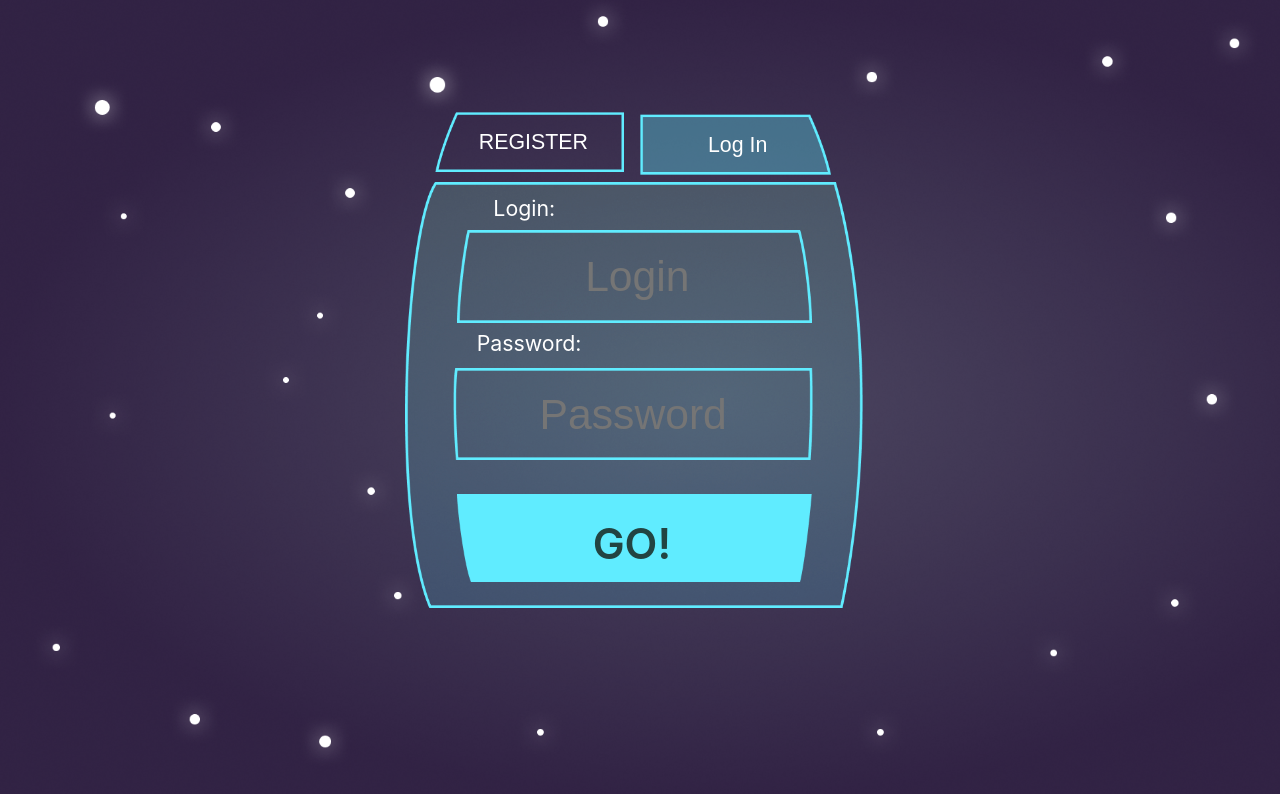
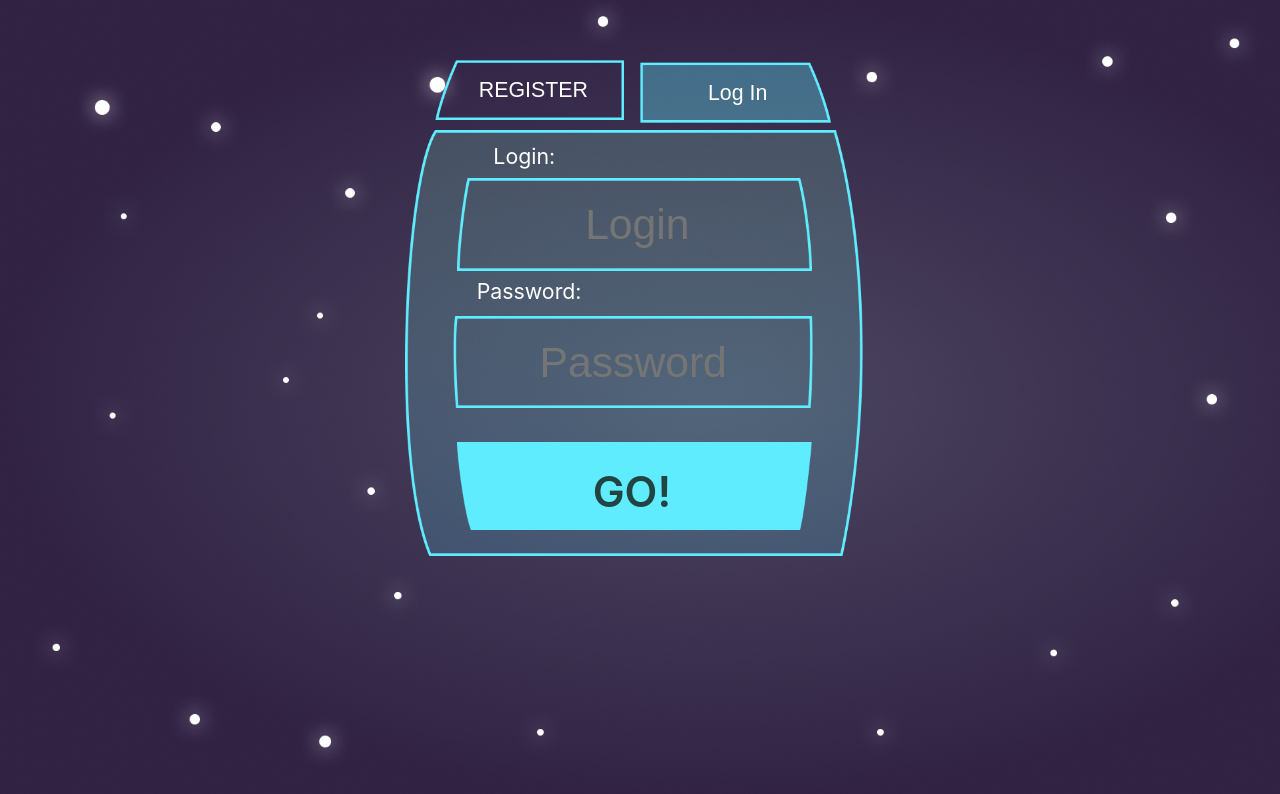
Before and after one commit to Invisibles-studio/BlueWhale, a React (Create React App) app: page / in a window 1280 px wide. Shown: the top 794 px of the page. Built offline with nearby package versions, Linux system fonts and the light colour scheme.

Commit message:
Update design

```diff
--- a/src/components/NewDesign/game.css
+++ b/src/components/NewDesign/game.css
@@ -453,6 +453,7 @@
     width: 100%;
 }
 
+@media (max-height: 1080px) {
     .authBlockMain {
         position: absolute;
 
@@ -462,6 +463,32 @@
         left: 29.844vw;
         top: 8.750vw;
     }
+
+}
+
+@media (max-height: 970px) {
+    .authBlockMain {
+        position: absolute;
+
+        width: 37.623vw;
+        height: 36.458vw;
+
+        left: 29.844vw;
+        top: 4.688vw;
+    }
+}
+
+/*@media (max-width: 970px) {
+    .authBlockMain {
+        position: absolute;
+
+        width: 74.433vw;
+        height: 76.701vw;
+
+        left: 15.464vw;
+        top: 10%;
+    }
+}*/
 
 .BlockHidden {
     opacity: 0;
--- a/src/index.css
+++ b/src/index.css
@@ -32,7 +32,7 @@ code {
   -o-background-size: cover;
   background-size: cover;
 
-  height: 100%;
+  height: 56.250vw;
   width: 100%;
 }
 
```
Lines whose indentation alone changed are shown as unchanged.
